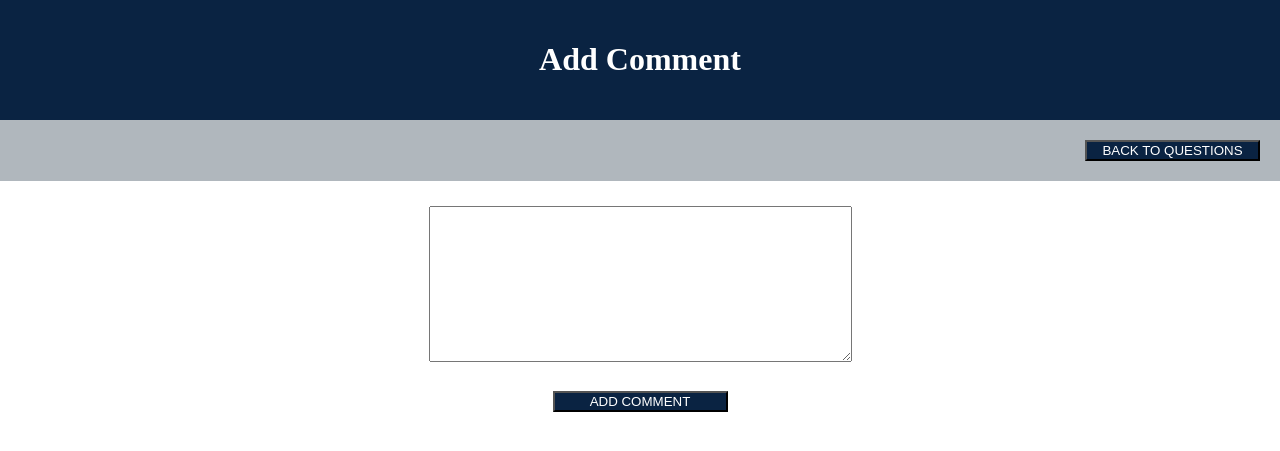
After one commit to Blasko-Peter/Q-and-A, a Flask app: page /question/1/new-comment in a window 1280 px wide. The commit adds this page. Shown: the top 451 px of the page. Run offline with Flask 2, Linux system fonts and the light colour scheme.

Commit message:
create comment.html and add some design to this html too. I can add, delete and edit a comment to a question.

```diff
--- a/server.py
+++ b/server.py
@@ -154,6 +154,47 @@ def delete_answer(question_id, answer_id):
     return redirect('/question/' + question_id)
 
 
+@app.route('/question/<question_id>/new-comment', methods=['GET', 'POST'])
+def add_new_comment(question_id):
+    if request.method == 'GET':
+        return render_template('comment.html')
+    elif request.method == 'POST':
+        question_id = question_id
+        message = request.form['message']
+        subtime = datetime.datetime.fromtimestamp(time.time()).strftime('%Y-%m-%d %H:%M:%S')
+        data_manager.sql_add_comment_to_question(question_id, message, subtime)
+        return redirect('/question/' + question_id)
+
+
+@app.route('/comments/<comment_id>/delete')
+def com_del(comment_id):
+    question_id = get_question_id(comment_id)
+    data_manager.sql_comdel(comment_id)
+    return redirect('/question/' + str(question_id))
+
+
+def get_question_id(comment_id):
+    index = data_manager.question_or_answer(comment_id)
+    if index['question_id'] == None:
+        question_id_list = data_manager.get_question_id(comment_id)
+        question_id = question_id_list['question_id']
+    else:
+        question_id = index['question_id']
+    return question_id
+
+
+@app.route('/comments/<comment_id>/edit', methods=['GET', 'POST'])
+def comment_edit(comment_id):
+    if request.method == 'GET':
+        comment_data = data_manager.get_comment_data(comment_id)
+        return render_template('comment.html', comment_data=comment_data)
+    else:
+        message=request.form['message']
+        data_manager.sql_comment_edit(comment_id,message)
+        question_id = get_question_id(comment_id)
+        return redirect('/question/' + str(question_id))
+
+
 if __name__ == '__main__':
     app.run(host='127.0.0.1',
             port=5000,
--- /dev/null
+++ b/static/style_comment.css
@@ -0,0 +1,46 @@
+body {
+margin: 0;
+background: white
+}
+
+.header {
+background: #0A2342;
+color: white;
+padding: 20px 0
+}
+
+.header h1 {
+text-align: center
+}
+
+.nav {
+background: #B0B7BD;
+padding: 20px 0;
+text-align: right
+}
+
+.nav-item {
+display: inline-block;
+padding-left: 20px;
+padding-right: 20px;
+}
+
+.btn {
+background: #0A2342;
+color: white;
+text-transform: uppercase;
+width: 175px
+}
+
+.btn:hover {
+background: white;
+color: #C81F32
+}
+
+.center {
+text-align: center
+}
+
+.plus {
+margin-top: 25px
+}
--- a/templates/answer.html
+++ b/templates/answer.html
@@ -30,6 +30,5 @@
             </div>
         </form>
     </div>
-
 </body>
 </html>
--- /dev/null
+++ b/templates/comment.html
@@ -0,0 +1,45 @@
+<!DOCTYPE html>
+<html>
+<head>
+    <meta charset="UTF-8">
+    <title>Comment</title>
+    <link rel="stylesheet" type="text/css" href="/static/style_comment.css">
+</head>
+<body>
+    <div class="header">
+        <h1>{{ 'Update Comment' if comment_data else 'Add Comment' }}</h1>
+    </div>
+    <div class="nav">
+        <div class="nav-item">
+            <form>
+                <button class="btn" formaction="/" type="submit">Back to questions</button>
+            </form>
+        </div>
+    </div>
+    <div>
+        {% if not comment_data %}
+        <div>
+            <form method="post">
+                <div class="center">
+                    <textarea class="plus" rows="10" cols="50" name="message"></textarea>
+                </div>
+                <div class="center">
+                    <input class="btn plus" type="submit" value="Add comment">
+                </div>
+            </form>
+        </div>
+        {% else %}
+        <div>
+            <form action="/comments/{{ comment_data[0]['id'] }}/edit" method = "post">
+                 <div class="center">
+                    <textarea class="plus" rows="10" cols="50" name="message">{{ comment_data[0]['message'] }}</textarea>
+                </div>
+                <div class="center">
+                    <input class="btn plus" type="submit" value="Update comment">
+                </div>
+            </form>
+        </div>
+        {% endif %}
+    </div>
+</body>
+</html>
```
Also changed, not shown: data_manager.py (+55 -0 lines).
